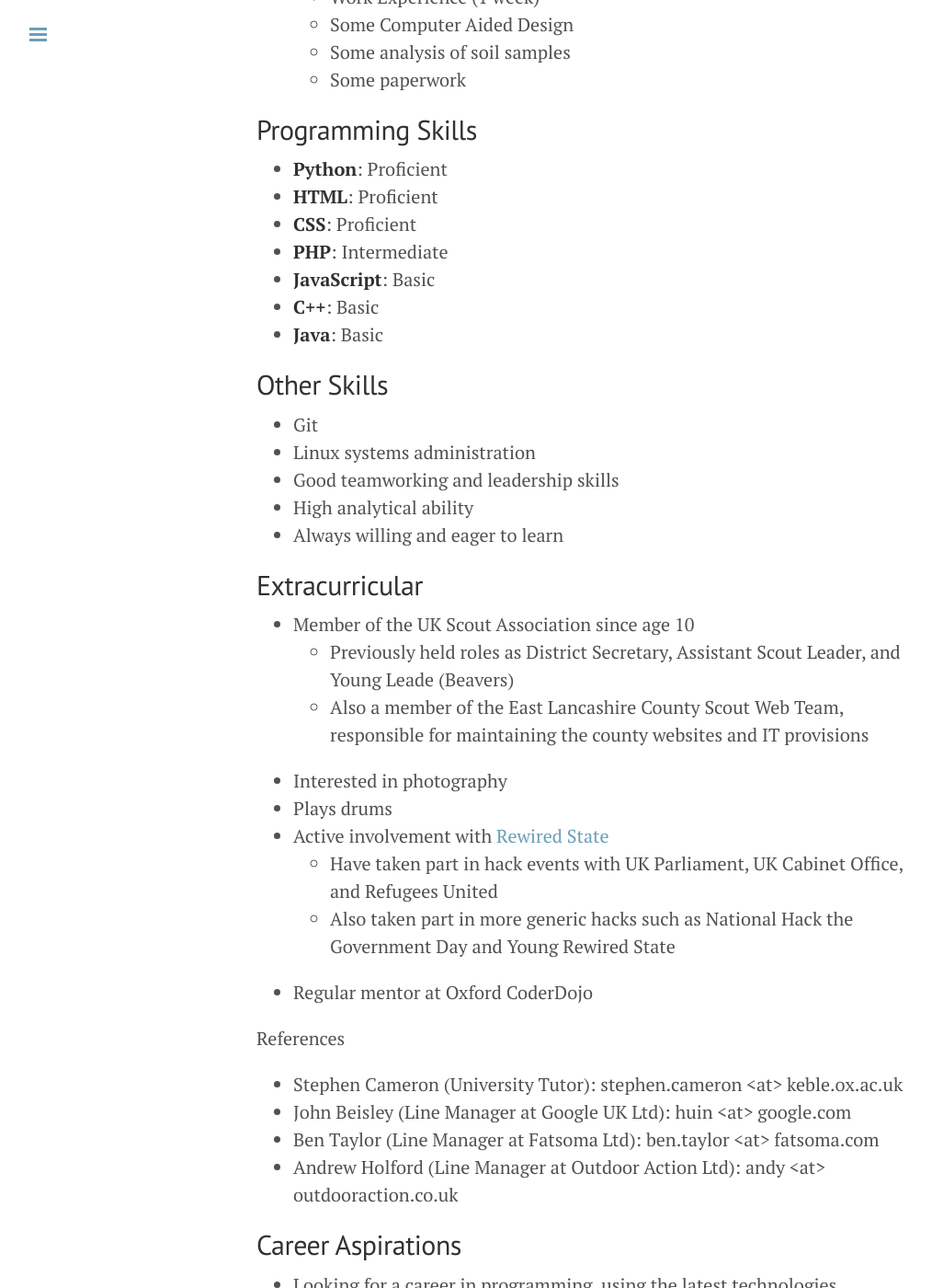
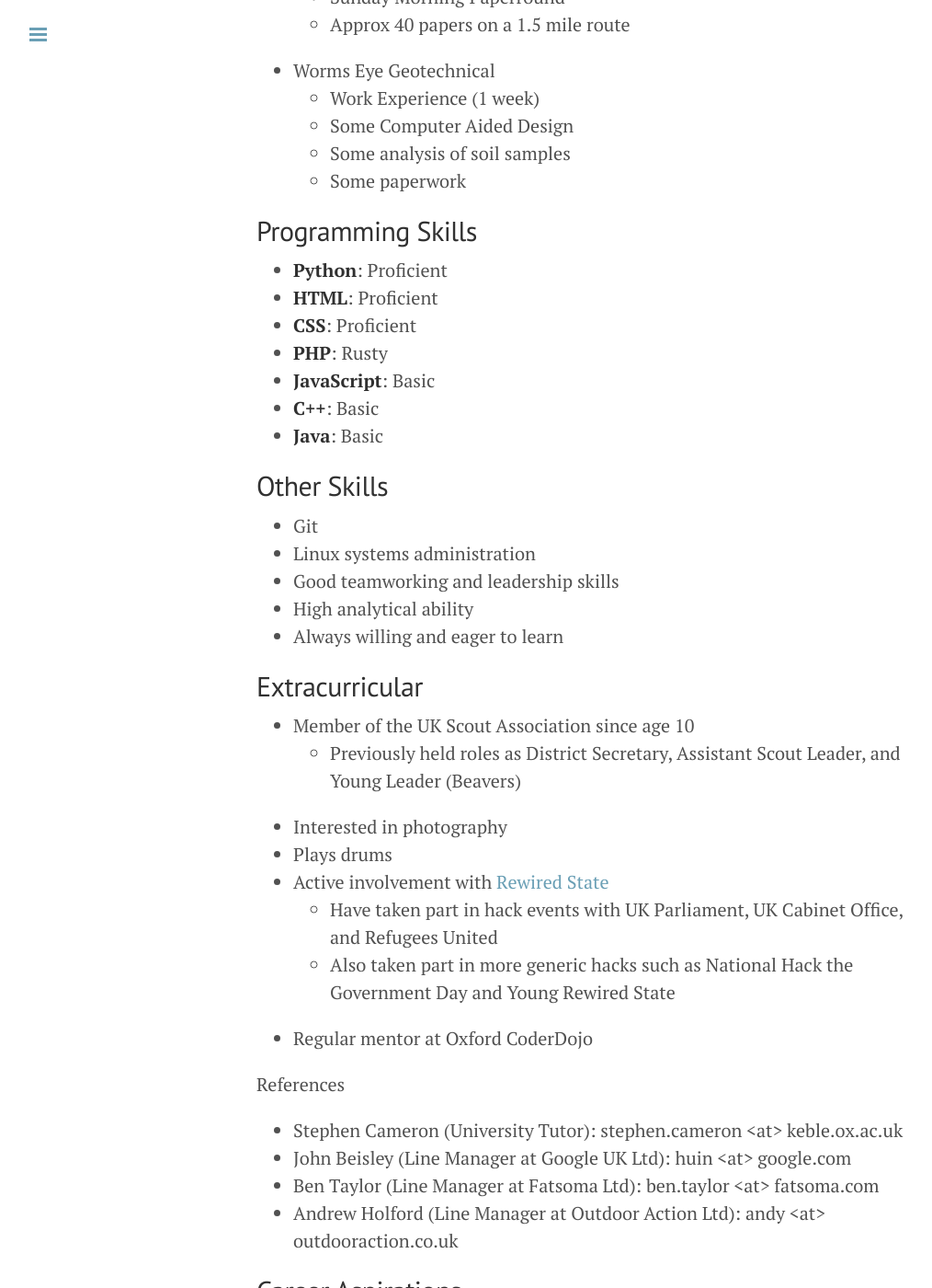
Before and after one commit to toastwaffle/toastwaffle.github.io, a Jekyll site: the page built from cv.markdown, in a window 1280 px wide and 1400 px high, scrolled down 2063 px. Shown: the whole window at 92% size, without its empty margins (1-1015 px from the left). Built offline with Jekyll 4.4.1, drawn with Linux system fonts in a browser that asks for light colours; Markdown is read by kramdown in place of the engine named in the settings; some of the changed text lies outside the part shown.

Commit message:
Update cv.markdown

```diff
--- a/cv.markdown
+++ b/cv.markdown
@@ -60,7 +62,7 @@ title: Curriculum Vitae
  * __Python__: Proficient
  * __HTML__: Proficient
  * __CSS__: Proficient
- * __PHP__: Intermediate
+ * __PHP__: Rusty
  * __JavaScript__: Basic
  * __C++__: Basic
  * __Java__: Basic
@@ -76,8 +78,7 @@ title: Curriculum Vitae
 ## Extracurricular
 
  * Member of the UK Scout Association since age 10
-     - Previously held roles as District Secretary, Assistant Scout Leader, and Young Leade (Beavers)
-     - Also a member of the East Lancashire County Scout Web Team, responsible for maintaining the county websites and IT provisions
+     - Previously held roles as District Secretary, Assistant Scout Leader, and Young Leader (Beavers)
  * Interested in photography
  * Plays drums
  * Active involvement with [Rewired State](http://www.rewiredstate.org/)
```
Also changed, not shown: other parts of cv.markdown (+3 -1 lines).
